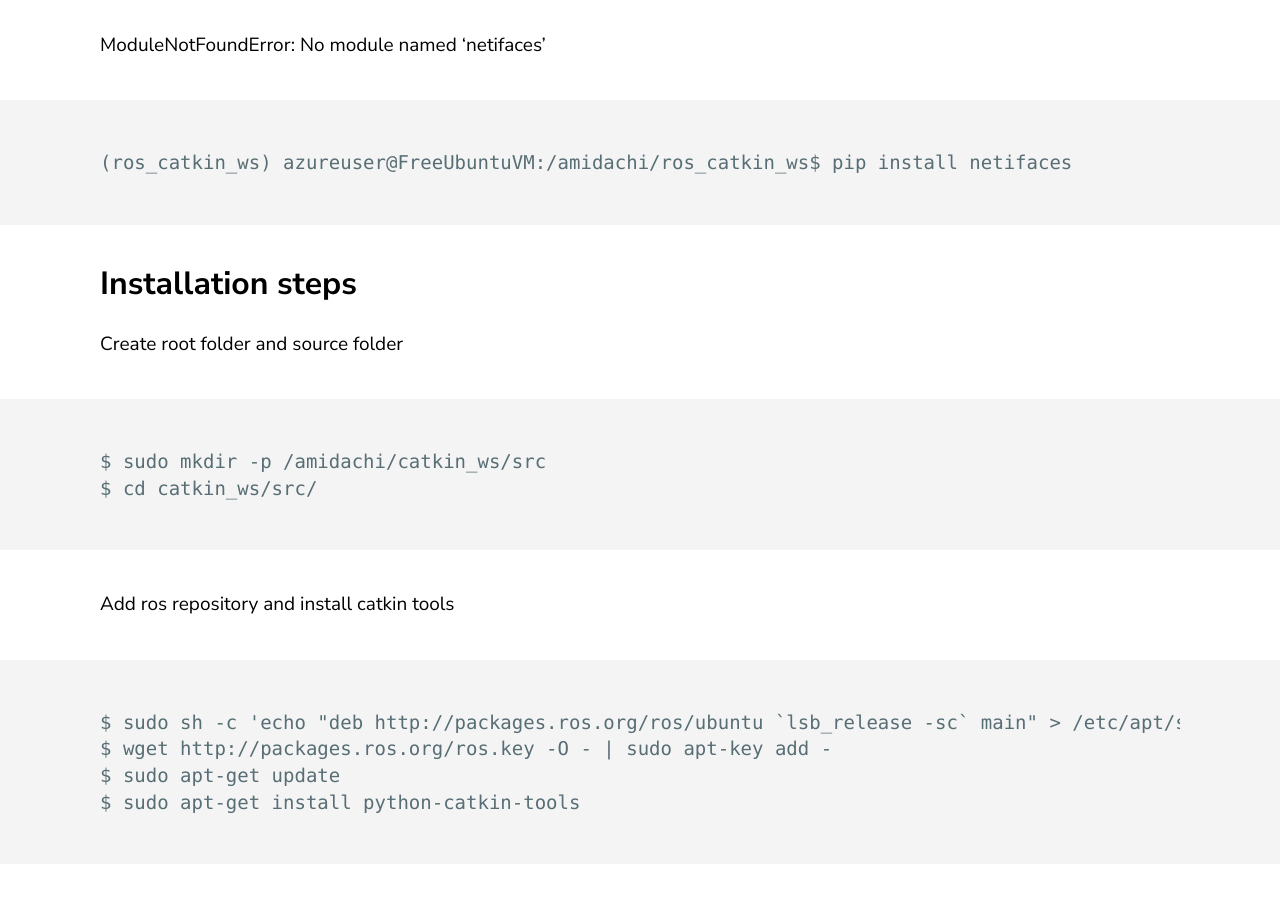
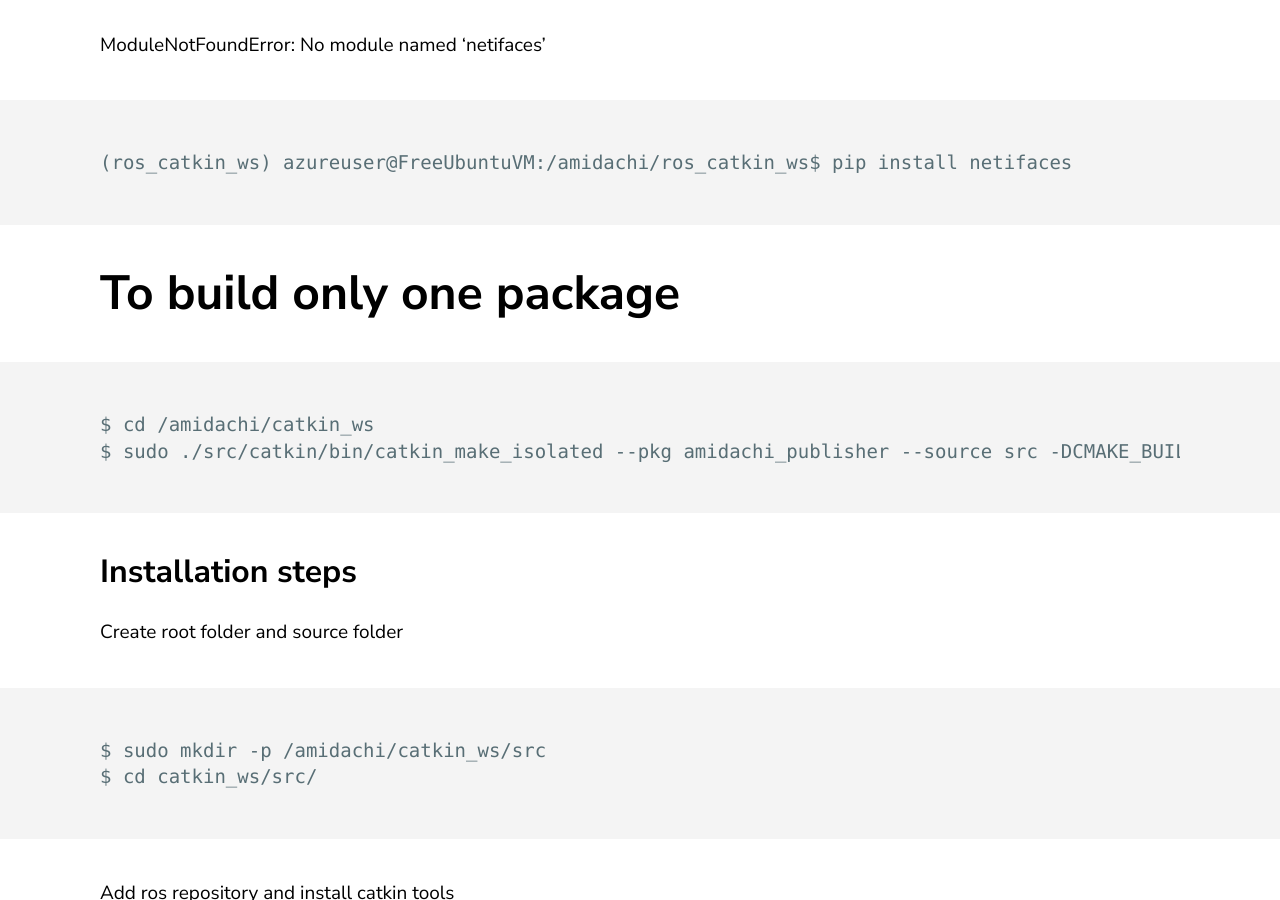
Before and after one commit to jluis9796/jluis9796.github.io, a Jekyll site: the page built from _posts/2020-05-31-manuals.markdown, in a window 1280 px wide and 900 px high, scrolled down 23720 px. Built offline with Jekyll 4.4.1, drawn with Linux system fonts in a browser that asks for light colours.

Commit message:
Update 2020-05-31-manuals.markdown

````diff
--- a/_posts/2020-05-31-manuals.markdown
+++ b/_posts/2020-05-31-manuals.markdown
@@ -523,6 +523,12 @@ ModuleNotFoundError: No module named 'netifaces'
 (ros_catkin_ws) azureuser@FreeUbuntuVM:/amidachi/ros_catkin_ws$ pip install netifaces
 ```
 
+# To build only one package
+```
+$ cd /amidachi/catkin_ws
+$ sudo ./src/catkin/bin/catkin_make_isolated --pkg amidachi_publisher --source src -DCMAKE_BUILD_TYPE=Release
+```
+
 ## Installation steps
 Create root folder and source folder
 ```
````
